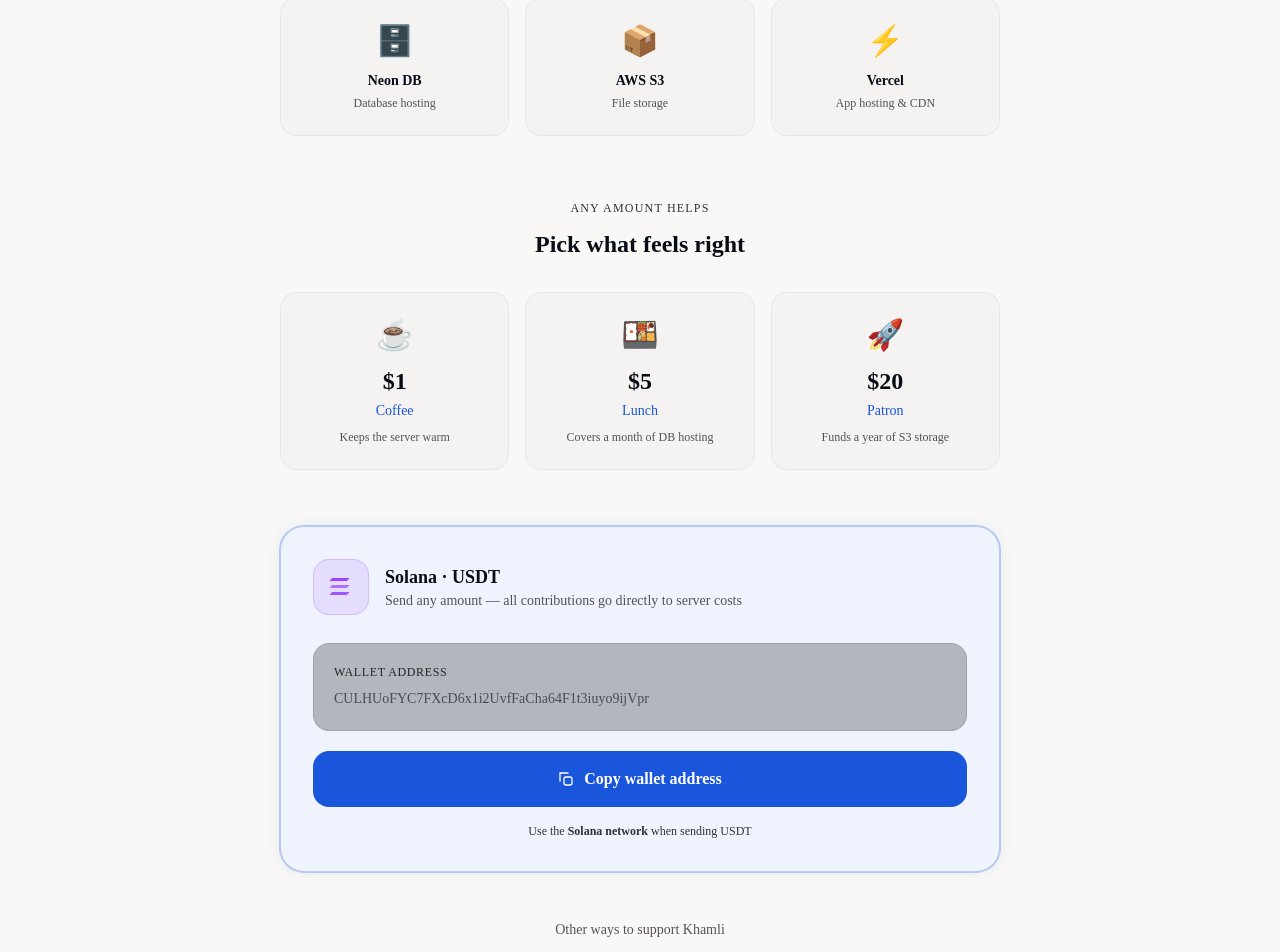
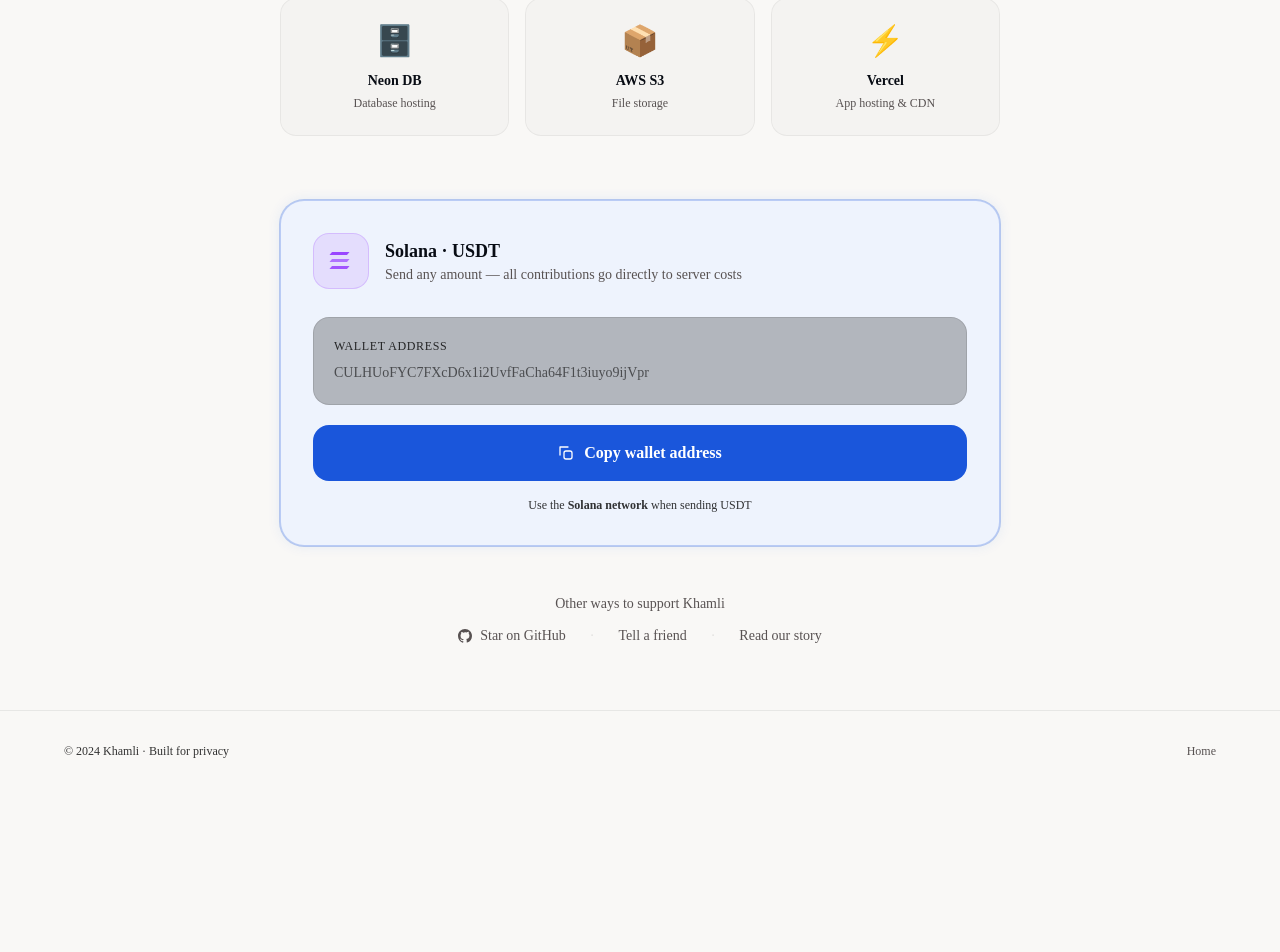
Before and after one commit to kshitijbhusal/khamli, a Next.js app: page /support in a window 1280 px wide. Shown: the part 757-1709 px from the top of the page. After the commit the page ends 1548 px from the top, so only its background shows below. Built offline with nearby package versions, Linux system fonts and the light colour scheme.

Commit message:
fix:favicon added

```diff
--- a/app/globals.css
+++ b/app/globals.css
@@ -12,15 +12,15 @@
 
   /* Dark theme (default) */
   --bg:          #000000;
-  --bg-2:        #0d0d0d;
+  --bg-2:        #ffffff;
   --surface:     #111111;
   --surface-2:   #181818;
   --surface-3:   #222222;
 
   --text-primary:    #ffffff;
   --text-secondary:  rgba(130, 184, 254, 0.966);
-  --text-muted:      rgba(191, 182, 182, 0.792);
-  --text-faint:      rgba(187, 183, 183, 0.794);
+  --text-muted:      rgba(226, 218, 218, 0.898);
+  --text-faint:      rgba(215, 208, 208, 0.996);
 
   --border:        rgba(220, 220, 220, 0.07);
   --border-soft:   rgba(255,255,255,0.04);
--- a/app/layout.tsx
+++ b/app/layout.tsx
@@ -5,12 +5,18 @@
 import Navbar from "@/components/Navbar";
 import { ThemeProvider } from "@/components/ThemeProvider";
 
+
 // const geistSans = Geist({ variable: "--font-geist-sans", subsets: ["latin"] });
 // const geistMono = Geist_Mono({ variable: "--font-geist-mono", subsets: ["latin"] });
 
 export const metadata: Metadata = {
   title: "Khamli — Share Anything, No Signup",
-  description: "Send files, links, and messages using a 6-character code. No account, no login, no trace. Everything wipes in 10 minutes.",
+  description: "Send files, links, and messages using a 4-character code. No account, no login, no trace. Everything wipes in 10 minutes.",
+  // Add this section:
+  icons: {
+    icon: "/image.png",
+    apple: "/image.png", // Recommended for iOS home screen icons
+  },
   openGraph: {
     title: "Khamli — Share Anything, No Signup",
     description: "Share anonymously. Self-destructs in 10 minutes.",
--- a/app/support/page.tsx
+++ b/app/support/page.tsx
@@ -81,7 +81,7 @@
         </div>
 
         {/* Suggested tiers */}
-        <div className="text-center mb-8">
+        {/* <div className="text-center mb-8">
           <p className="text-xs uppercase tracking-widest mb-3" style={{ color: "var(--text-faint)" }}>
             Any amount helps
           </p>
@@ -100,7 +100,7 @@
               <p className="text-xs" style={{ color: "var(--text-muted)" }}>{desc}</p>
             </div>
           ))}
-        </div>
+        </div> */}
 
         {/* Solana donation card */}
         <div className="support-card rounded-3xl p-8 glow-royal-sm">
```
Also changed, not shown: public/image.png (added).
